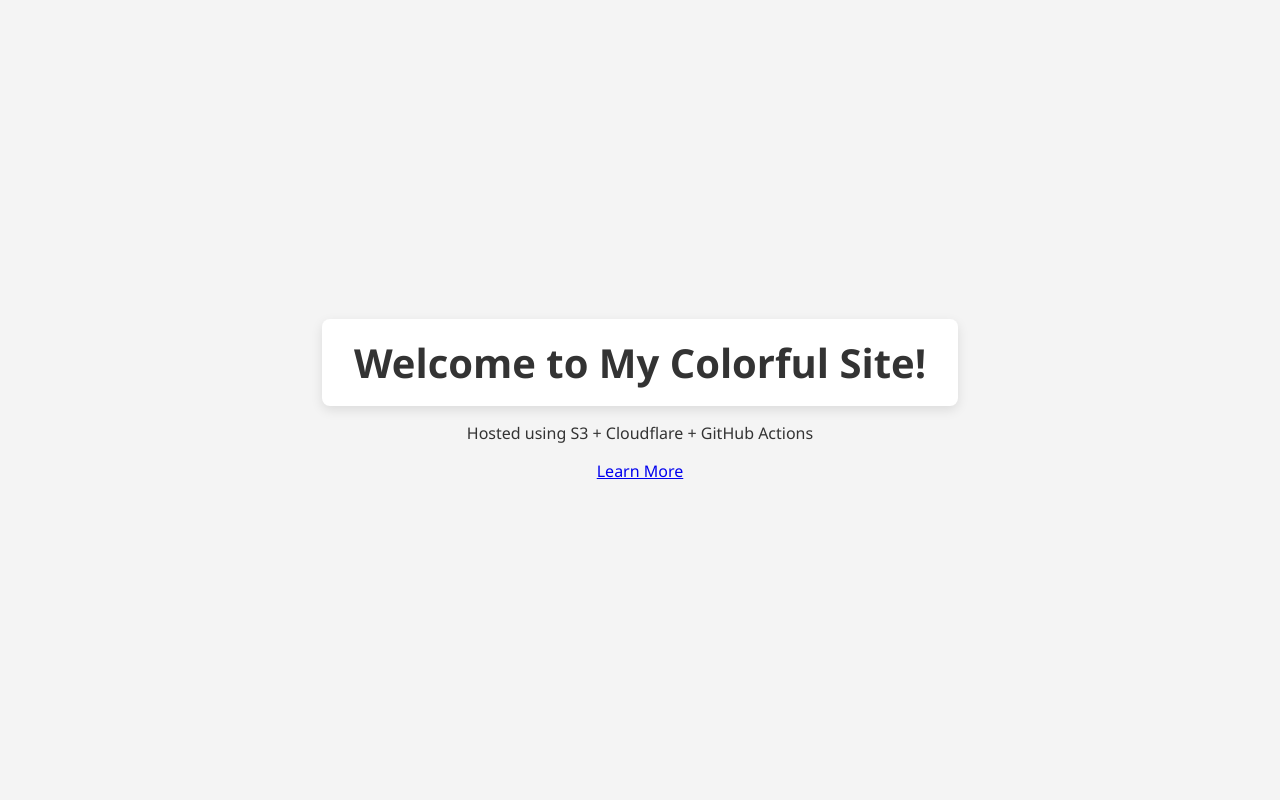
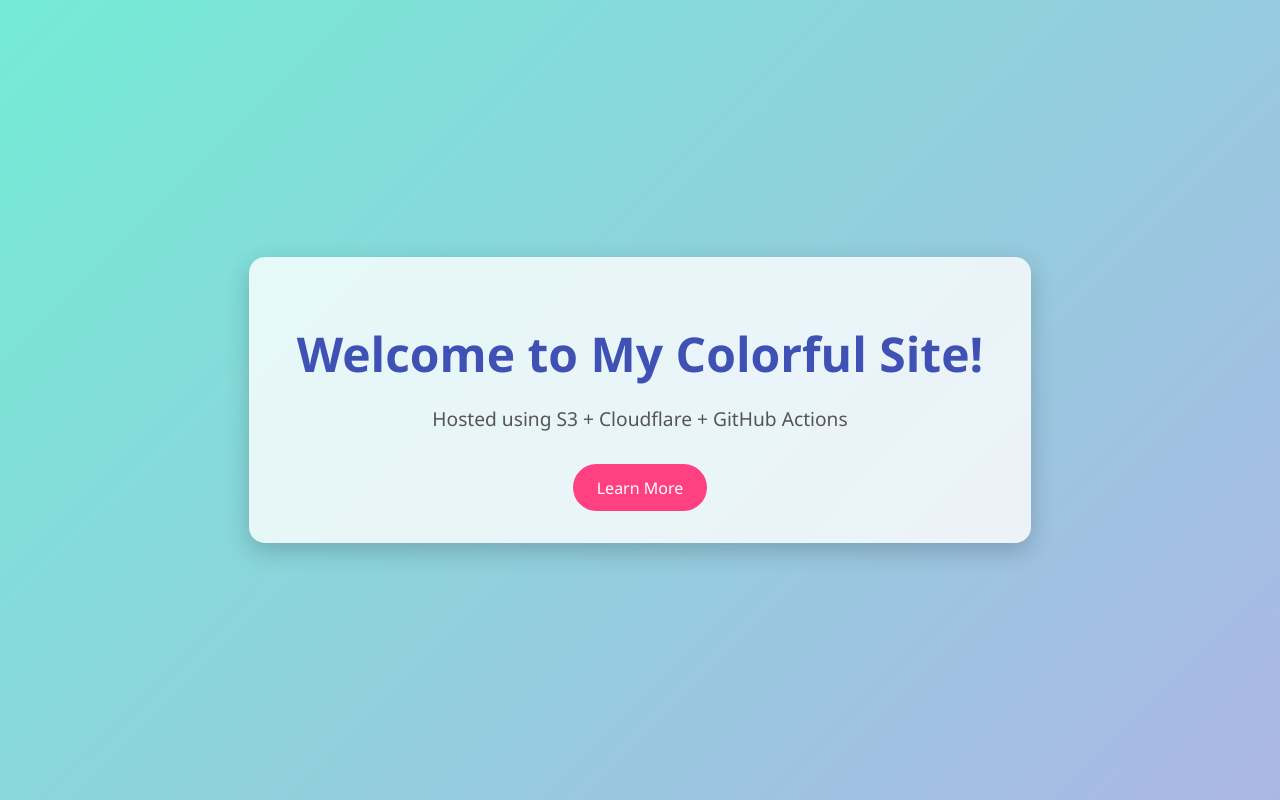
Before and after one commit to nightsky213/s3-custom_domain-website, a plain HTML site: page index.html in a window 1280 px wide. Drawn offline with Linux system fonts and the light colour scheme.

Commit message:
Update style.css

```diff
--- a/style.css
+++ b/style.css
@@ -2,29 +2,55 @@
 
 body {
   font-family: 'Segoe UI', Tahoma, Geneva, Verdana, sans-serif;
-  text-align: center;
   margin: 0;
   padding: 0;
-  background-color: #f4f4f4;
+  height: 100vh;
+  background: linear-gradient(135deg, #74ebd5, #acb6e5);
   display: flex;
-  flex-direction: column;
   justify-content: center;
   align-items: center;
-  height: 100vh;
   color: #333;
 }
 
+.container {
+  text-align: center;
+  background-color: #ffffffcc; /* white with transparency */
+  padding: 2rem 3rem;
+  border-radius: 16px;
+  box-shadow: 0 8px 24px rgba(0, 0, 0, 0.2);
+}
+
 h1 {
-  font-size: 2.5rem;
-  margin: 0 1rem;
-  padding: 1rem 2rem;
-  background-color: #ffffff;
-  border-radius: 8px;
-  box-shadow: 0 4px 12px rgba(0, 0, 0, 0.1);
+  font-size: 3rem;
+  color: #3f51b5;
+  margin-bottom: 1rem;
   transition: transform 0.3s ease, box-shadow 0.3s ease;
 }
 
 h1:hover {
-  transform: translateY(-4px);
-  box-shadow: 0 6px 16px rgba(0, 0, 0, 0.15);
+  transform: scale(1.05);
+  box-shadow: 0 6px 20px rgba(63, 81, 181, 0.3);
 }
+
+p {
+  font-size: 1.2rem;
+  color: #555;
+  margin-bottom: 2rem;
+}
+
+.btn {
+  display: inline-block;
+  padding: 0.8rem 1.5rem;
+  font-size: 1rem;
+  color: white;
+  background-color: #ff4081;
+  border: none;
+  border-radius: 50px;
+  text-decoration: none;
+  transition: background-color 0.3s ease, transform 0.2s ease;
+}
+
+.btn:hover {
+  background-color: #f50057;
+  transform: scale(1.05);
+}
```
